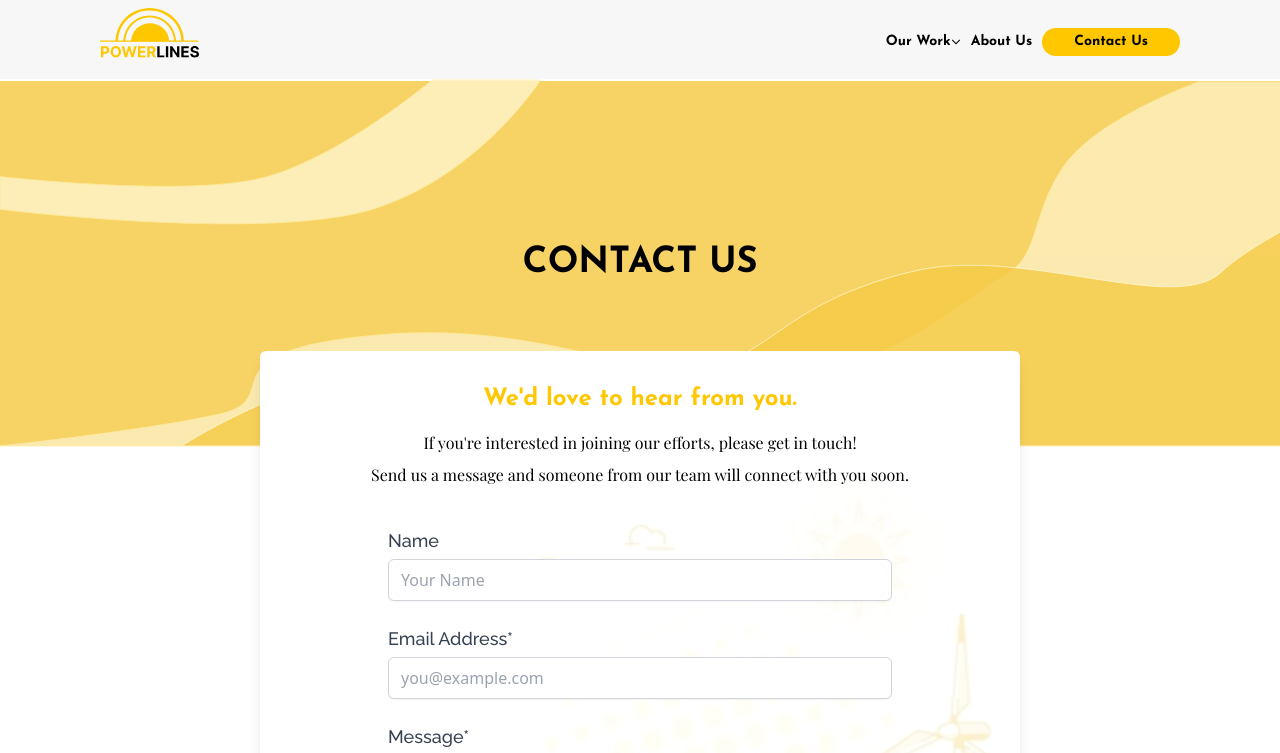
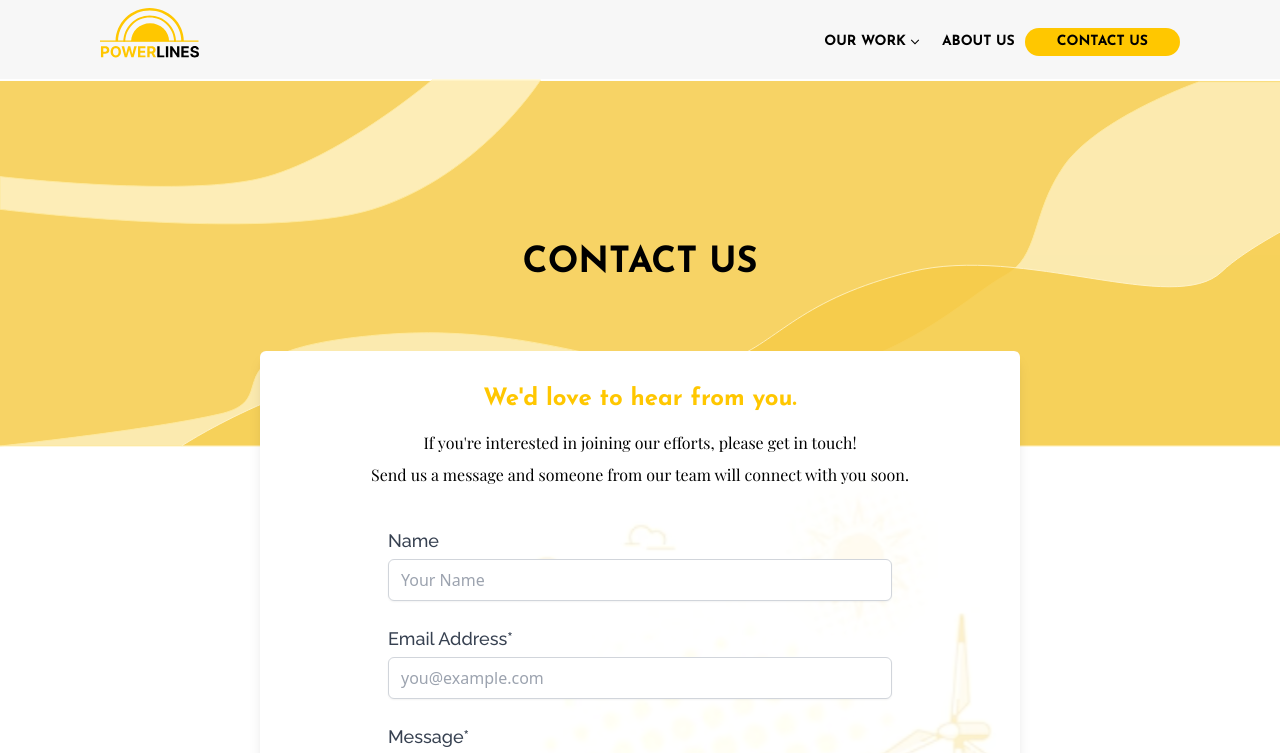
Before and after one commit to wolfy1313/powerlines-website, a Next.js app: page /contact-us in a window 1280 px wide. Shown: the top 753 px of the page. Built offline with nearby package versions, Linux system fonts and the light colour scheme; a web font is replaced by a local one.

Commit message:
change capitalization, background color and padding on Navbar dropdown and links

```diff
--- a/src/components/Header.tsx
+++ b/src/components/Header.tsx
@@ -14,7 +14,7 @@ function Header() {
   const toggleDropdown = () => setIsDropdownVisible(!isDropdownVisible)
 
   return (
-    <section className="z-10 flex flex-row justify-around max-w-screen bg-main-gray md:pt-[8px] md:px-[100px] md:pb-[4px] md:justify-between">
+    <section className={`z-10 flex flex-row justify-around max-w-screen bg-main-gray md:pt-[8px] md:px-[100px] md:pb-[4px] md:justify-between`}>
       <Link href="/">
         <Image src="/powerlineslogo.svg" width={100} height={100} alt="logo" />
       </Link>
@@ -22,14 +22,15 @@ function Header() {
         <ul
           className={`flex flex-row gap-2.5 font-bold text-sm ${josefinSans.className} my-auto md:py-[12px]`}
         >
-          <li className="pt-1 relative ">
+          <li className={`pt-1 px-2 relative ${isDropdownVisible ? "bg-light-yellow" : "bg-main-gray"} `}>
             <div className="flex flex-row">
-              <button onClick={toggleDropdown}>Our Work</button>
+              <button onClick={toggleDropdown}>OUR WORK</button>
               <Image
                 src="/dropdownarrow.svg"
                 alt="dropdownarrow"
                 height={10}
                 width={10}
+                className='mx-1'
               />
             </div>
             {isDropdownVisible && (
@@ -50,10 +51,10 @@ function Header() {
             )}
           </li>
           <li className="pt-1">
-            <Link href="/about-us">About Us</Link>
+            <Link href="/about-us">ABOUT US</Link>
           </li>
           <li className="flex flex-col justify-center my-auto   bg-main-yellow rounded-full py-1 px-1 md:px-[32px]">
-            <Link href="/contact-us">Contact Us</Link>
+            <Link href="/contact-us">CONTACT US</Link>
           </li>
         </ul>
       </section>
```
